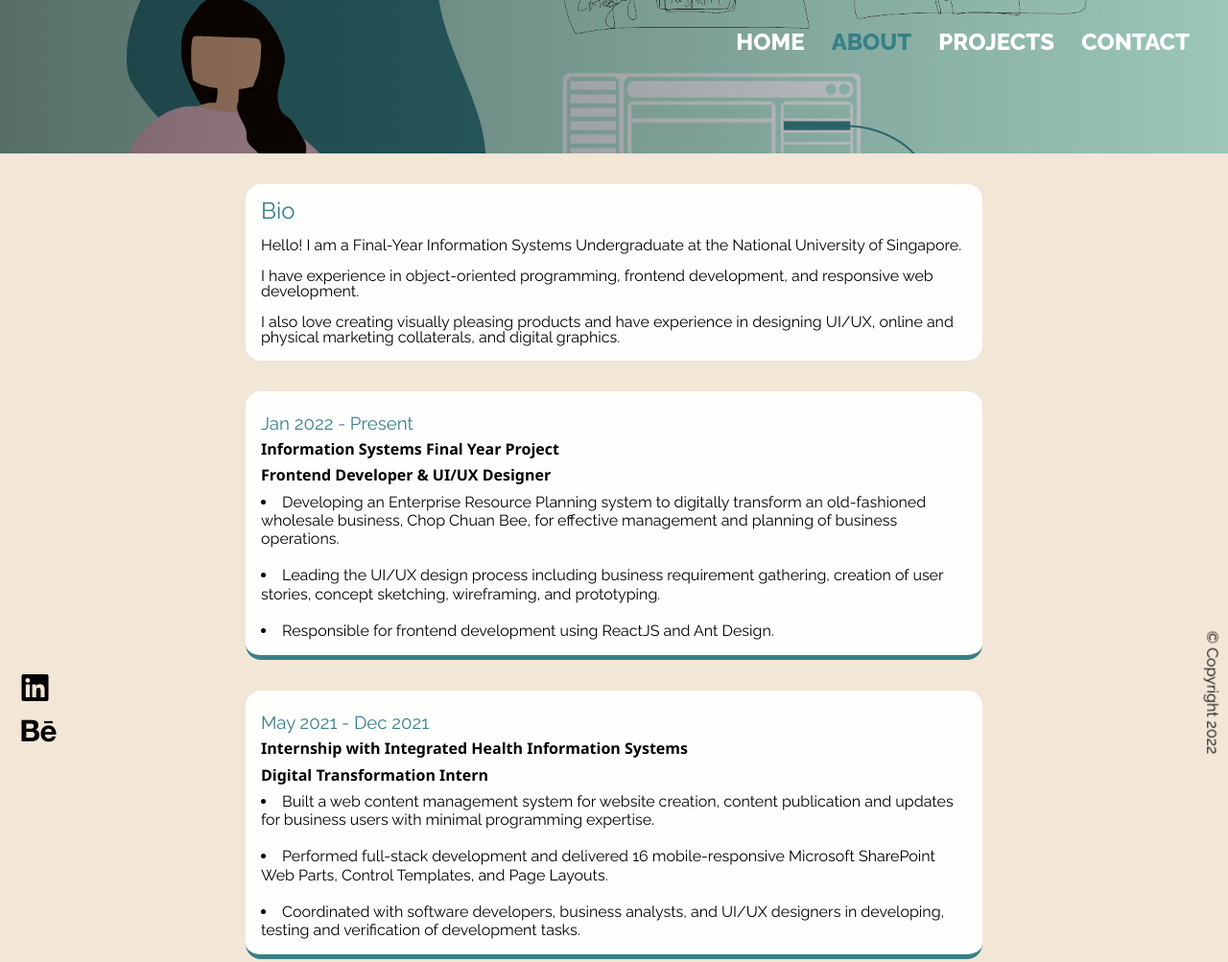
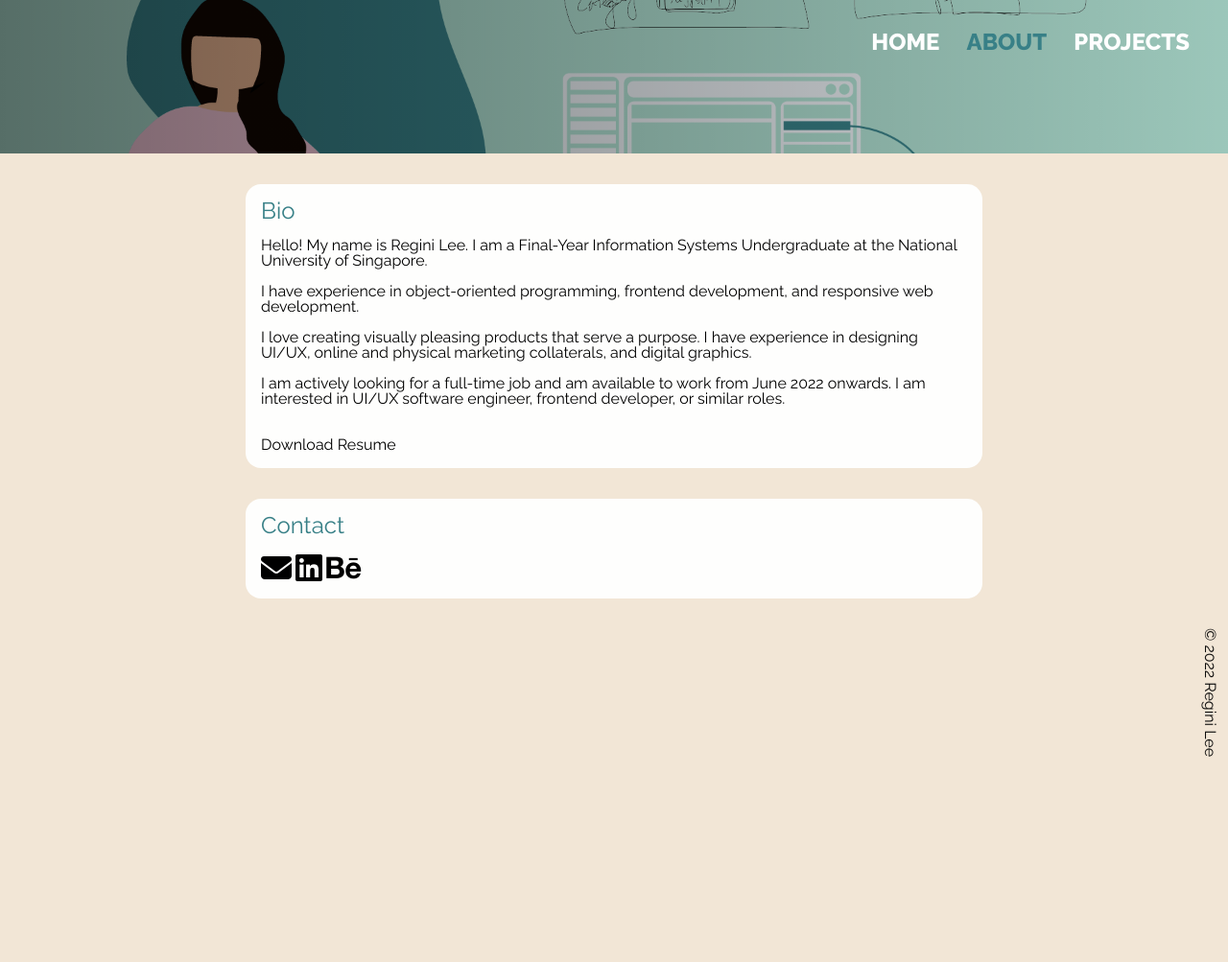
Before and after one commit to genieeelee/portfolio, a plain HTML site: page about.html in a window 1280 px wide. Shown: the top 1003 px of the page at 96% size. After the commit the page ends 800 px from the top, so only its background shows below. Drawn offline with Linux system fonts and the light colour scheme.

Commit message:
Modified about

```diff
--- a/about.html
+++ b/about.html
@@ -5,7 +5,7 @@
     <meta http-equiv="X-UA-Compatible" content="IE=edge" />
     <meta name="viewport" content="width=device-width, initial-scale=1.0" />
     <link rel="stylesheet" href="css/main.css" />
-    <link rel="shortcut icon" href="./img/icon.ico" type="image/x-icon">
+    <link rel="shortcut icon" href="./img/icon.ico" type="image/x-icon" />
     <title>Regini Lee | About Me</title>
   </head>
   <body>
@@ -25,9 +25,6 @@
           <li class="menu-nav__item">
             <a href="projects.html" class="menu-nav__link">Projects</a>
           </li>
-          <li class="menu-nav__item">
-            <a href="contact.html" class="menu-nav__link">Contact</a>
-          </li>
         </ul>
       </nav>
     </header>
@@ -39,20 +36,60 @@
         <div class="about__bio">
           <h2 class="text-secondary">Bio</h2>
           <p>
-            Hello! I am a Final-Year Information Systems Undergraduate at the
-            National University of Singapore.
+            Hello! My name is Regini Lee. I am a Final-Year Information Systems
+            Undergraduate at the National University of Singapore.
 
             <br /><br />I have experience in object-oriented programming,
             frontend development, and responsive web development.
 
             <br /><br />
-            I also love creating visually pleasing products and have experience
-            in designing UI/UX, online and physical marketing collaterals, and
-            digital graphics.
+            I love creating visually pleasing products that serve a purpose. I
+            have experience in designing UI/UX, online and physical marketing
+            collaterals, and digital graphics.
+
+            <br /><br />
+            I am actively looking for a full-time job and am available to work
+            from June 2022 onwards. I am interested in UI/UX software engineer,
+            frontend developer, or similar roles.
           </p>
+
+          <br /><br />
+          <div>
+            <a
+              class="resume"
+              href="Regini_Lee_Jin_Ni_Resume.pdf"
+              role="button"
+              target="_blank"
+              rel="noopener"
+              >Download Resume</a
+            >
+          </div>
         </div>
 
-        <div class="jobs">
+        <div class="about__bio">
+          <h2 class="text-secondary">Contact</h2>
+          <a href="mailto:regini.lee@u.nus.edu" target="_blank" rel="noopener">
+            <i class="fa fa-envelope fa-2x"></i>
+          </a>
+
+          <a
+            href="https://www.linkedin.com/in/reginilee/"
+            target="_blank"
+            rel="noopener"
+          >
+            <i class="fab fa-linkedin fa-2x"></i>
+          </a>
+
+          <a
+            href="https://www.behance.net/reginilee"
+            target="_blank"
+            rel="noopener"
+          >
+            <i class="fab fa-behance fa-2x"></i>
+          </a>
+        </div>
+
+        <!-- <div class="jobs">
           <div class="jobs__job">
             <h3 class="text-secondary">Jan 2022 - Present</h3>
             <h4>Information Systems Final Year Project</h4>
@@ -122,21 +159,9 @@
               promote company brand awareness.
             </li>
           </div>
-        </div>
+        </div> -->
 
-        <div class="social-icons">
-          <a href="https://www.linkedin.com/in/reginilee/" target=_blank>
-            <i class="fab fa-linkedin fa-2x"></i>
-          </a>
-          <a href="https://www.behance.net/reginilee" target=_blank>
-            <i class="fab fa-behance fa-2x"></i>
-          </a>
-          <!-- <a href="#!">
-            <i class="fab fa-github fa-2x"></i>
-          </a> -->
-        </div>
-
-        <footer>&copy; Copyright 2022</footer>
+        <footer>&copy; 2022 Regini Lee</footer>
       </section>
     </main>
 
```
